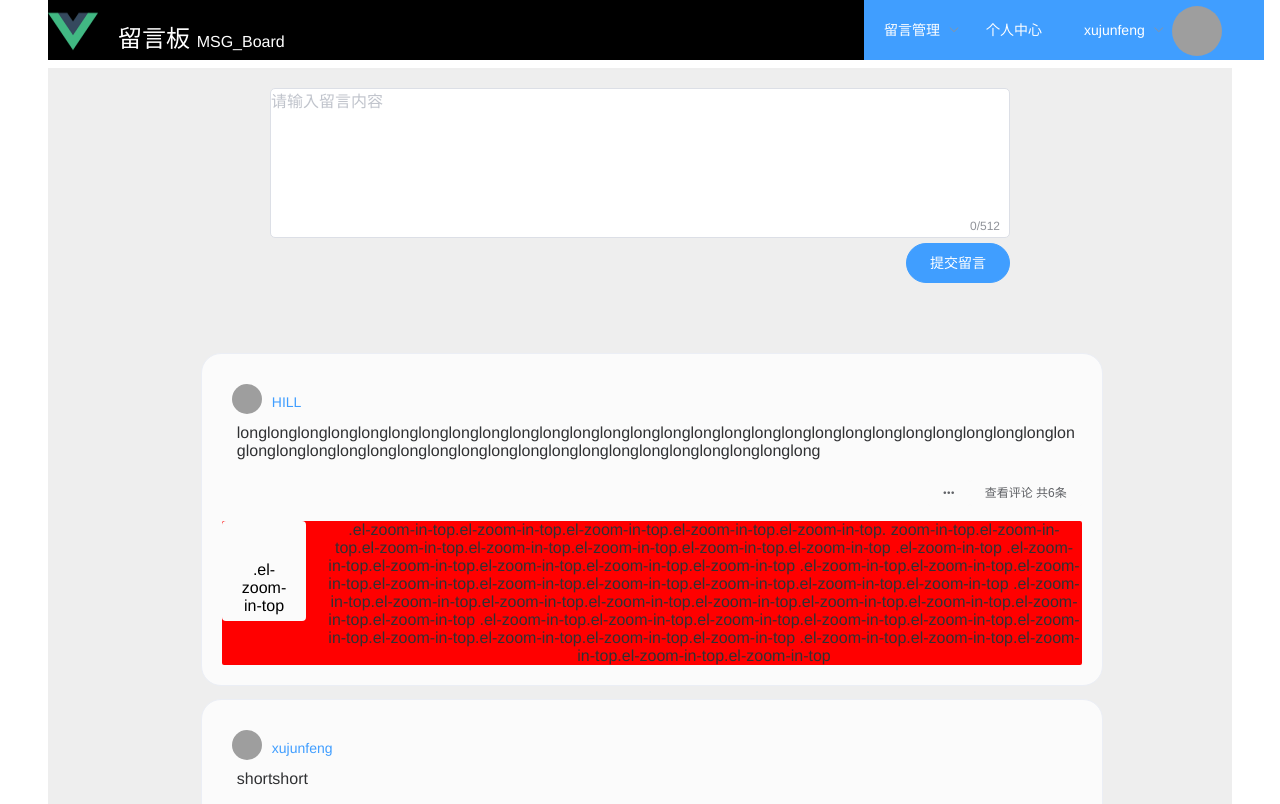
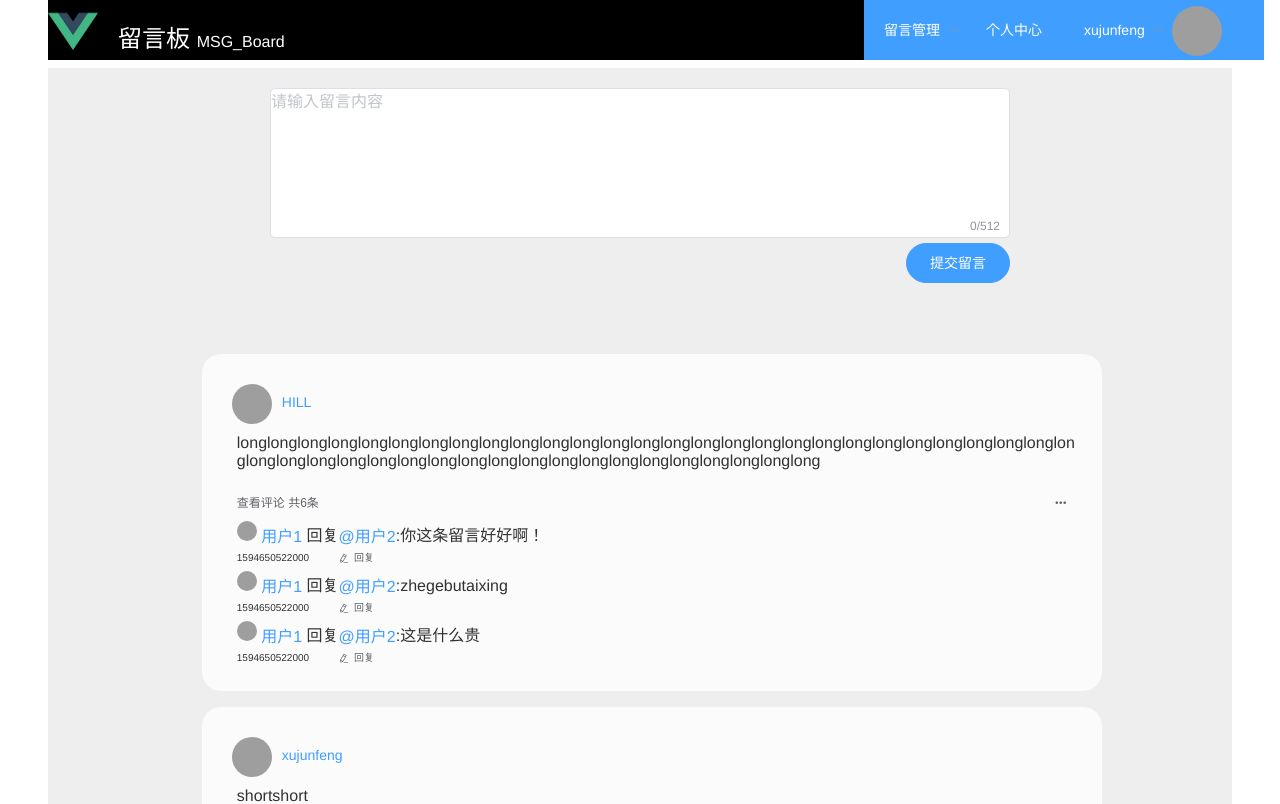
Before and after one commit to Hill1126/vue_msg_board, a Vue app in the folder master/: page / in a window 1280 px wide. Shown: the top 804 px of the page. Built offline with nearby package versions, Linux system fonts and the light colour scheme; grey boxes are pictures that could not be loaded.

Commit message:
完成评论的布局

```diff
--- a/master/src/App.vue
+++ b/master/src/App.vue
@@ -35,7 +35,7 @@ export default {
   -webkit-font-smoothing: antialiased;
   -moz-osx-font-smoothing: grayscale;
   text-align: center;
-  color: #2c3e50;
+  // color: #2c3e50;
 }
 .body{
   background:#eeeeee;
--- a/master/src/components/Comment.vue
+++ b/master/src/components/Comment.vue
@@ -1,6 +1,5 @@
 <template>
   <div>
-    <el-container>
     <transition name="el-zoom-in-top">
 
       <div
@@ -8,26 +7,37 @@
         class="comment-block"
       >
 
-          <div class="transition-box">.el-zoom-in-top</div>
-        <span>.el-zoom-in-top.el-zoom-in-top.el-zoom-in-top.el-zoom-in-top.el-zoom-in-top.
-            zoom-in-top.el-zoom-in-top.el-zoom-in-top.el-zoom-in-top.el-zoom-in-top.el-zoom-in-top.el-zoom-in-top
-            .el-zoom-in-top
-            .el-zoom-in-top.el-zoom-in-top.el-zoom-in-top.el-zoom-in-top.el-zoom-in-top
-            .el-zoom-in-top.el-zoom-in-top.el-zoom-in-top.el-zoom-in-top.el-zoom-in-top.el-zoom-in-top.el-zoom-in-top.el-zoom-in-top.el-zoom-in-top
-            .el-zoom-in-top.el-zoom-in-top.el-zoom-in-top.el-zoom-in-top.el-zoom-in-top.el-zoom-in-top.el-zoom-in-top.el-zoom-in-top.el-zoom-in-top
-            .el-zoom-in-top.el-zoom-in-top.el-zoom-in-top.el-zoom-in-top.el-zoom-in-top.el-zoom-in-top.el-zoom-in-top.el-zoom-in-top.el-zoom-in-top.el-zoom-in-top
-            .el-zoom-in-top.el-zoom-in-top.el-zoom-in-top.el-zoom-in-top.el-zoom-in-top</span>
+        <!-- <div class="transition-box">.el-zoom-in-top</div> -->
+        <div class="reply-block"
+         v-for="r in reply"
+         :key=r
+         >
+          <img v-bind:src="url">
+          <div class="user">
+
+            用户1
+          </div>
+          回复<div class="user">@用户2</div>:{{r}}
+          <div class="reply-info-bar">
+            <span>{{Date.now()}}</span>
+              <el-link icon="el-icon-edit" >回复</el-link>
+            </div>
+        </div>
       </div>
 
     </transition>
-    </el-container>
+
   </div>
 
 </template>
 
 <script>
 export default {
-  data: () => ({}),
+  data: () => ({
+    url:
+      "https://fuss10.elemecdn.com/e/5d/4a731a90594a4af544c0c25941171jpeg.jpeg",
+      reply:['你这条留言好好啊！','zhegebutaixing','这是什么贵'],
+  }),
   props: {
     show2: Boolean
   }
@@ -35,13 +45,25 @@ export default {
 </script>
 
 <style lang='less' scoped>
+
+.reply-info-bar{
+  padding-top: 5px;
+
+  vertical-align: middle;
+  font-size: 10px;
+  .el-link {
+    font-size: 10px;
+    margin-left: 30px !important;
+  }
+}
+
 .comment-block {
   border-radius: 2px;
-  display: flex;
-  margin-top: 10px;
   width: 100%;
-  background-color: red;
+  background-color: #fbfbfb;
+  margin-left: 15px;
   max-height: 500px;
+
 }
 .transition-box {
   margin-bottom: 10px;
@@ -55,4 +77,24 @@ export default {
   box-sizing: border-box;
   margin-right: 20px;
 }
+
+.reply-block {
+  height: 100%;
+  text-align: left; /*设置文本水平居中*/
+  line-height: 100%; /*设置line-height与父级元素的height相等*/
+  padding-bottom: 5px;
+}
+
+img {
+  width: 20px;
+  height: 20px;
+  border-radius: 50%;
+  // margin-top: 20px;
+}
+.user {
+  vertical-align: middle;
+  display: inline;
+  color: #409eff;
+  cursor: pointer;
+}
 </style>
--- a/master/src/components/Main.vue
+++ b/master/src/components/Main.vue
@@ -28,13 +28,14 @@
             >提交留言</el-button>
           </el-col>
         </el-row>
-
+        <!-- 留言展示框 -->
         <el-row
           style="background:#eeeeee"
           type="flex"
           justify="center"
         >
           <el-col :span="18">
+            <!-- 单个留言卡片 -->
             <el-card
               shadow="never"
               v-for="(heading,i) in headings"
@@ -59,6 +60,7 @@
                 <!-- 左边工具栏 -->
 
                 <el-button
+                  style="float:left"
                   size="mini"
                   plain
                   @click="show2 = !show2"
@@ -91,12 +93,20 @@
                   ></el-button>
                 </el-popover>
               </el-row>
+              <!-- 评论展示框 -->
               <Comment v-bind:show2="show2"></Comment>
             </el-card>
           </el-col>
         </el-row>
-
-        <el-row
+        <el-row>
+          <el-pagination
+            page-size=6
+            layout="prev, pager, next"
+            :total="headings.length"
+          >
+          </el-pagination>
+        </el-row>
+        <!-- <el-row
           style="background:#eeeeee"
           type="flex"
           justify="center"
@@ -105,7 +115,7 @@
             <el-divider></el-divider>
             <p>© 2020 Company, Inc.</p>
           </el-col>
-        </el-row>
+        </el-row> -->
       </el-main>
     </el-container>
   </div>
@@ -196,8 +206,8 @@ export default {
   padding-bottom: 15px;
 }
 .avatar {
-  width: 30px;
-  height: 30px;
+  width: 40px;
+  height: 40px;
   border-radius: 50%;
   float: left;
 }
```
Also changed, not shown: master/src/components/Page.vue (added, +20 -0 lines). Lines whose indentation alone changed are shown as unchanged.
